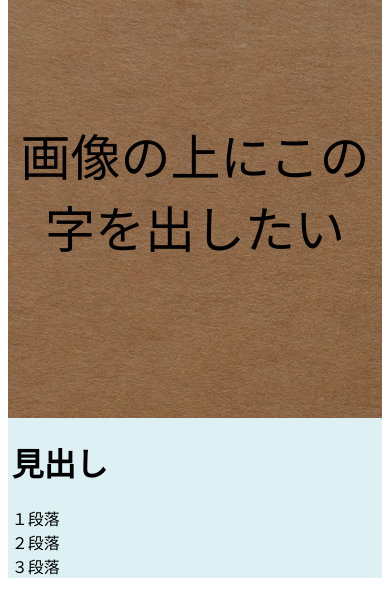
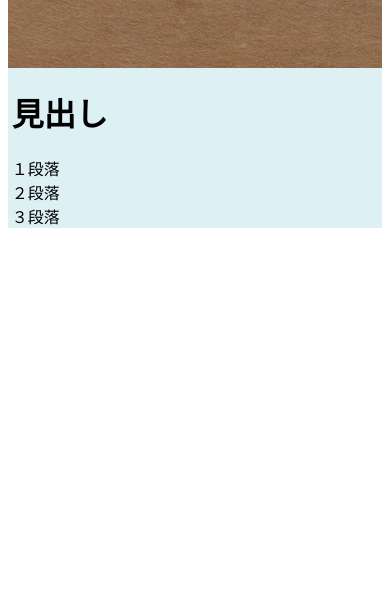
Before and after one commit to oninosi/test, a plain HTML site: page index.html in a window 390 px wide. Shown: the part 122-738 px from the top of the page. Drawn offline with Linux system fonts and the light colour scheme.

Commit message:
top_sp修正

```diff
--- a/css/top_sp.css
+++ b/css/top_sp.css
@@ -2,6 +2,14 @@
 	.header img {
 		width: 100px;
 	}
+	.top{
+		height: 150px;
+		background-image: url("../img/brown.jpg");
+	}
+	.top p{
+		font-size: 20px;
+		padding-top: 50px;
+	}
 
 
 }
```
